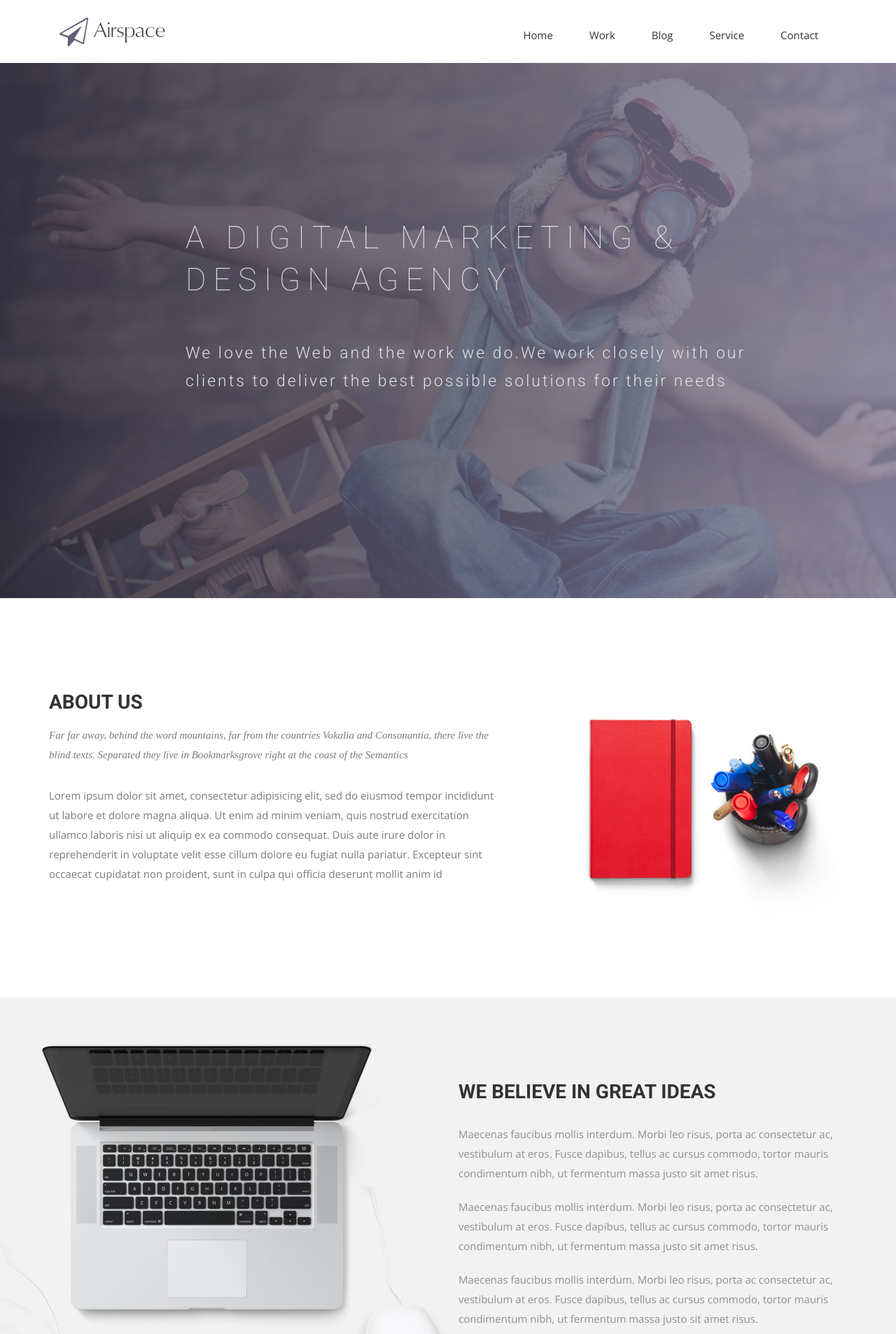
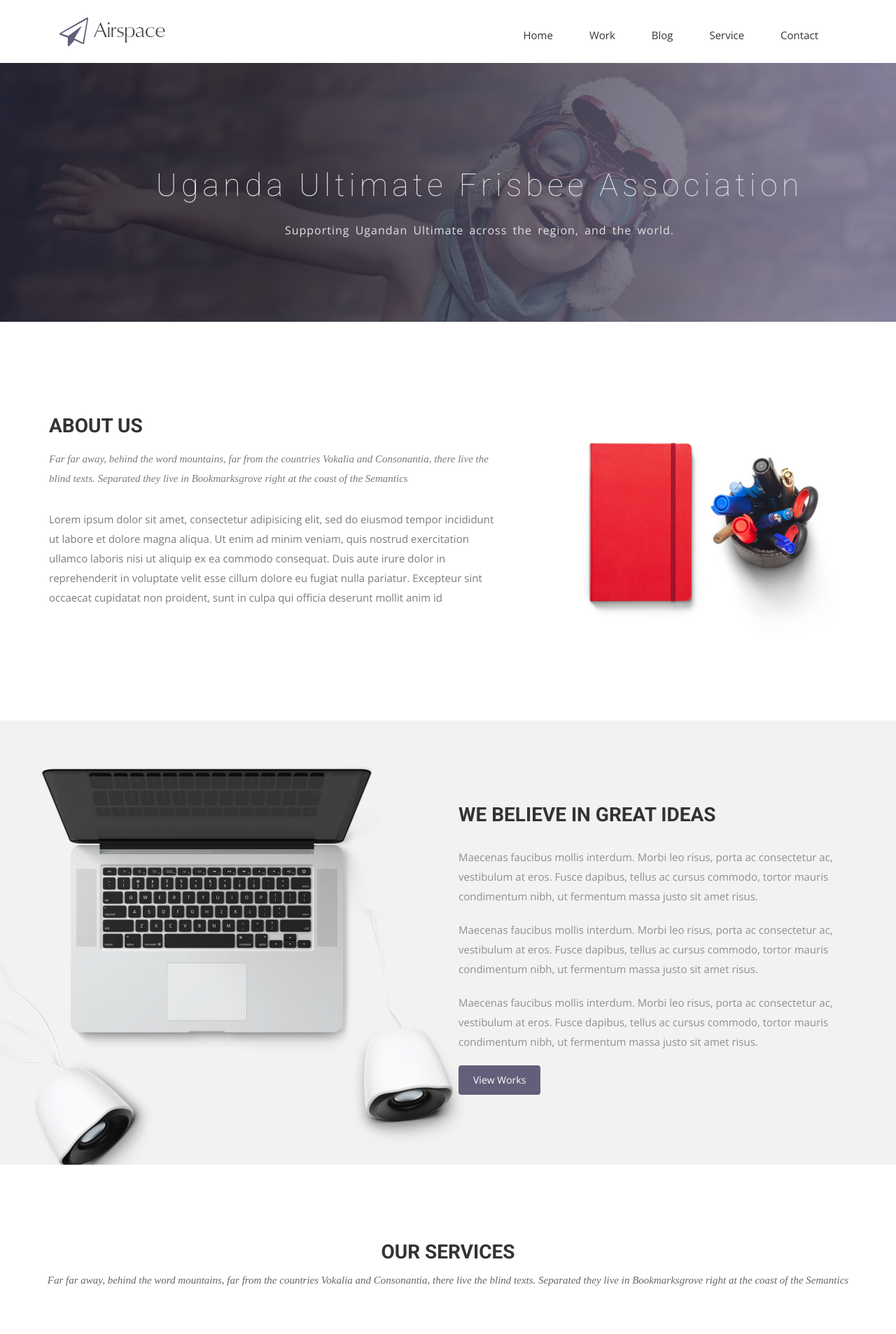
Before and after one commit to drewcimino/uufa, a Jekyll site: the page built from index.html, in a window 1280 px wide. Shown: the top 1907 px of the page at 70% size. Built offline with Jekyll 4.4.1, drawn with Linux system fonts in a browser that asks for light colours; nearby versions of some CDN libraries; some web fonts are replaced.

Commit message:
genericized hero code

```diff
--- a/_layouts/page.html
+++ b/_layouts/page.html
@@ -1,4 +1,17 @@
 ---
 layout: default
 ---
+<section id="global-header" style="background: url('{{ site.baseurl }}/img/{{ page.header-image }}') no-repeat; background-size: cover;">
+  <div class="container">
+    <div class="row">
+      <div class="col-md-12">
+        <div class="block">
+          <h1 class="animated fadeInUp">{{ page.title }}</h1>
+          <p class="animated fadeInUp">{{ page.subtitle }}</p>
+        </div>
+      </div>
+    </div>
+  </div>
+</section>
+
 {{ content }}
--- a/css/airspace.css
+++ b/css/airspace.css
@@ -97,8 +97,6 @@ font header .navbar-default .navbar-nav li a:hover {
 	Slider Start
 --*/
 #slider {
-  background: url("../img/slider-bg.jpg") no-repeat;
-  background-size: cover;
   background-attachment: fixed;
   background-position: 10% 0%;
   padding: 200px 0 280px 0;
@@ -358,8 +356,6 @@ font header .navbar-default .navbar-nav li a:hover {
 	Slider-work Start
 --*/
 #global-header {
-  background: url("../img/slider-bg.jpg") no-repeat;
-  background-size: cover;
   padding-top: 150px;
   padding-bottom: 107px;
   position: relative;
--- a/index.html
+++ b/index.html
@@ -1,22 +1,11 @@
 ---
 layout: page
-title: Airspace
+title: Uganda Ultimate Frisbee Association
+subtitle: Supporting Ugandan Ultimate across the region, and the world.
 permalink: /
+header-image: slider-bg.jpg
 ---
 
-<!-- Slider Start -->
-<section id="slider">
-  <div class="container">
-    <div class="row">
-      <div class="col-md-10 col-md-offset-2">
-        <div class="block">
-          <h1 class="animated fadeInUp">A DIGITAL MARKETING &#38; <br> DESIGN AGENCY</h1>
-          <p class="animated fadeInUp">We love the Web and the work we do.We work closely with our </br> clients to deliver the best possible solutions for their needs</p>
-        </div>
-      </div>
-    </div>
-  </div>
-</section>
 <!-- Wrapper Start -->
 <section id="intro">
   <div class="container">
```
Also changed, not shown: blog.html (+2 -13 lines), contact.html (+2 -12 lines), work.html (+3 -14 lines).
